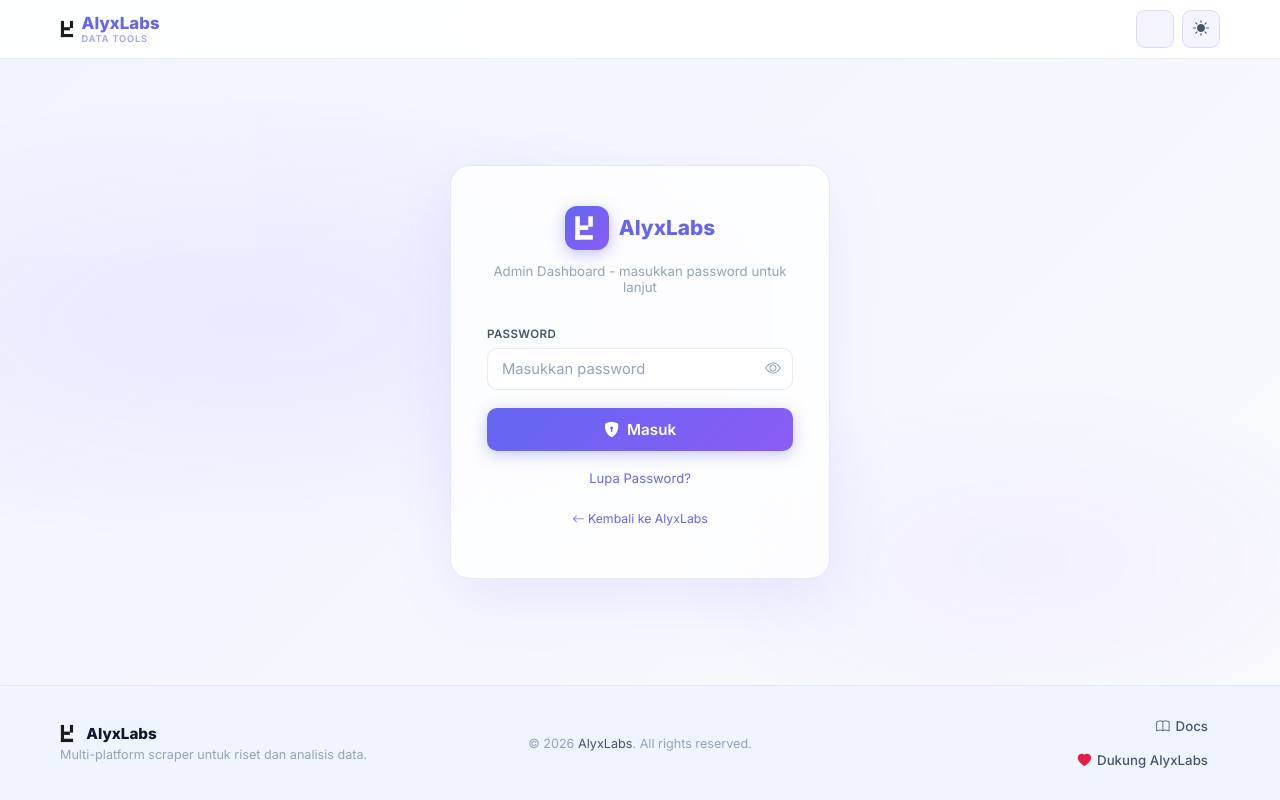
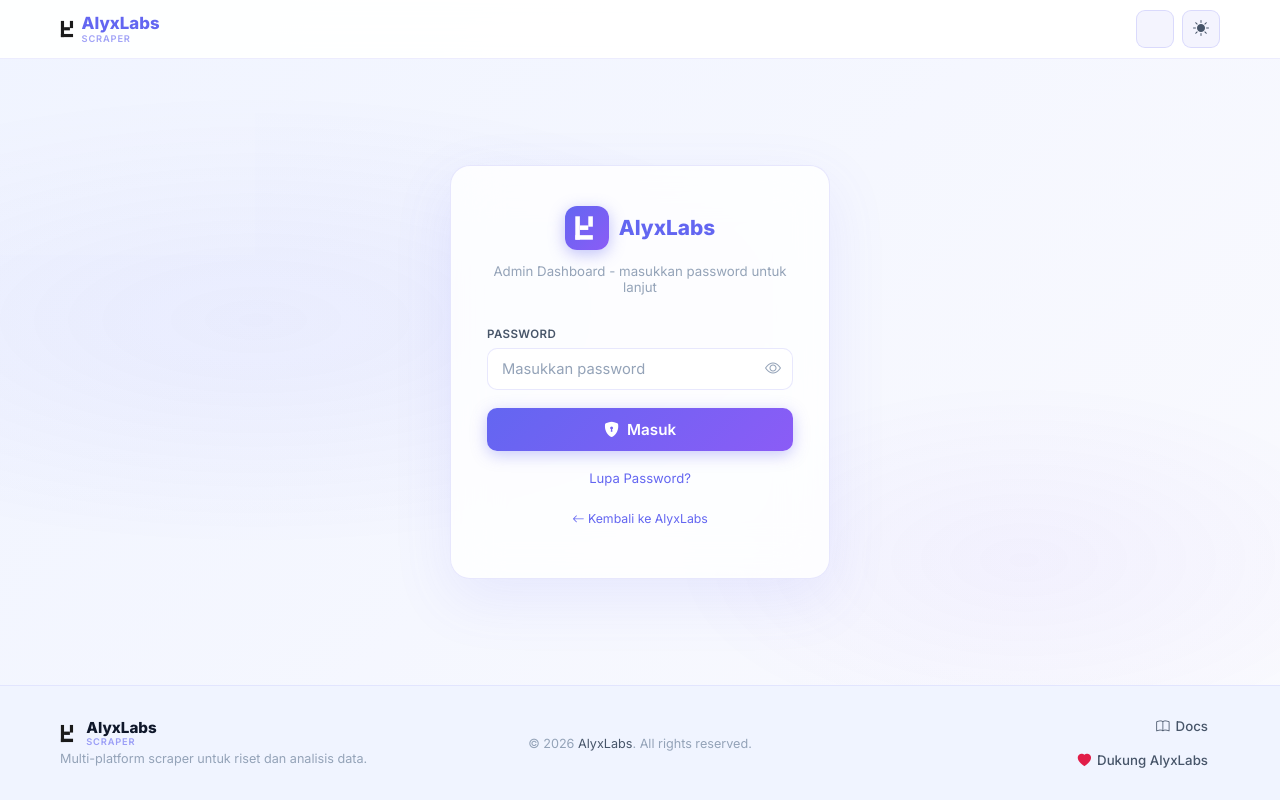
Before and after one commit to AliveNata/alyx-scraper, a Flask app: page /admin in a window 1280 px wide. Run offline with Flask 3, Linux system fonts and the light colour scheme; some libraries are stand-ins or nearby versions.

Commit message:
ui: navbar DATA TOOLS -> SCRAPER, footer brand matches header layout, no gradient on footer

```diff
--- a/static/css/base.css
+++ b/static/css/base.css
@@ -128,11 +128,10 @@ html[data-theme="dark"]::before{
   font-weight:800;font-size:.95rem;color:var(--t1);
   margin-bottom:4px;display:flex;align-items:center;gap:6px;
 }
-[data-theme="dark"] .alyx-foot-brand-name{
-  background:linear-gradient(135deg,#fff 0%,#a78bfa 100%);
-  -webkit-background-clip:text;-webkit-text-fill-color:transparent;background-clip:text;
-}
 .alyx-foot-brand-name i{color:var(--accent)}
+.alyx-foot-brand-labels{display:flex;flex-direction:column;line-height:1.1;gap:1px}
+.alyx-foot-brand-title{font-size:.95rem;font-weight:800;color:var(--t1)}
+.alyx-foot-brand-sub{font-size:.58rem;letter-spacing:.09em;color:var(--accent);opacity:.6;font-weight:600;text-transform:uppercase}
 .alyx-foot-tagline{font-size:.79rem;color:var(--t3)}
 [data-theme="dark"] .alyx-foot-tagline{color:var(--t2)}
 .alyx-foot-center{text-align:center}
--- a/templates/base.html
+++ b/templates/base.html
@@ -25,7 +25,7 @@
 
 <nav class="alyx-nav">
 <div class="alyx-nav-c">
-  <a class="alyx-brand" href="/"><span class="alyx-brand-icon-wrap"><img src="/static/brand.svg?v=7" alt="" style="height:1em;width:auto;display:block"></span><span class="alyx-brand-labels"><span class="alyx-brand-name">AlyxLabs</span><span class="alyx-brand-sub">DATA TOOLS</span></span></a>
+  <a class="alyx-brand" href="/"><span class="alyx-brand-icon-wrap"><img src="/static/brand.svg?v=7" alt="" style="height:1em;width:auto;display:block"></span><span class="alyx-brand-labels"><span class="alyx-brand-name">AlyxLabs</span><span class="alyx-brand-sub">SCRAPER</span></span></a>
   {% block nav_tabs %}{% endblock %}
   <div class="alyx-nav-actions">
     {% block nav_actions_extra %}{% endblock %}
@@ -48,7 +48,11 @@
 
     <div>
       <div class="alyx-foot-brand-name">
-        <img src="/static/brand.svg" alt="AlyxLabs" style="height:1.2em;width:1.2em;vertical-align:-0.25em;margin-right:2px"> AlyxLabs
+        <img src="/static/brand.svg" alt="AlyxLabs" style="height:1.2em;width:1.2em;vertical-align:-0.25em;margin-right:2px">
+        <span class="alyx-foot-brand-labels">
+          <span class="alyx-foot-brand-title">AlyxLabs</span>
+          <span class="alyx-foot-brand-sub">SCRAPER</span>
+        </span>
       </div>
 
       <div class="alyx-foot-tagline" data-i18n="footer_desc">
```
